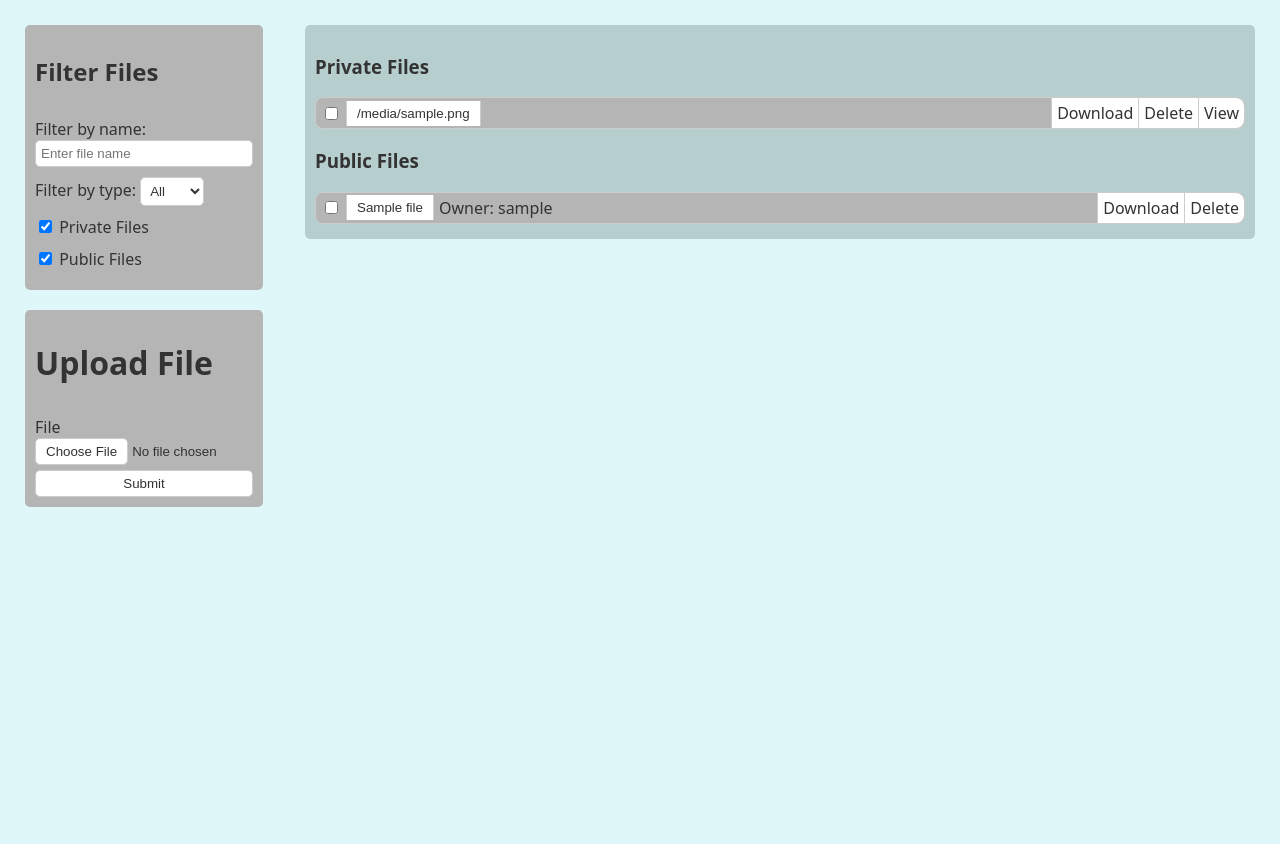
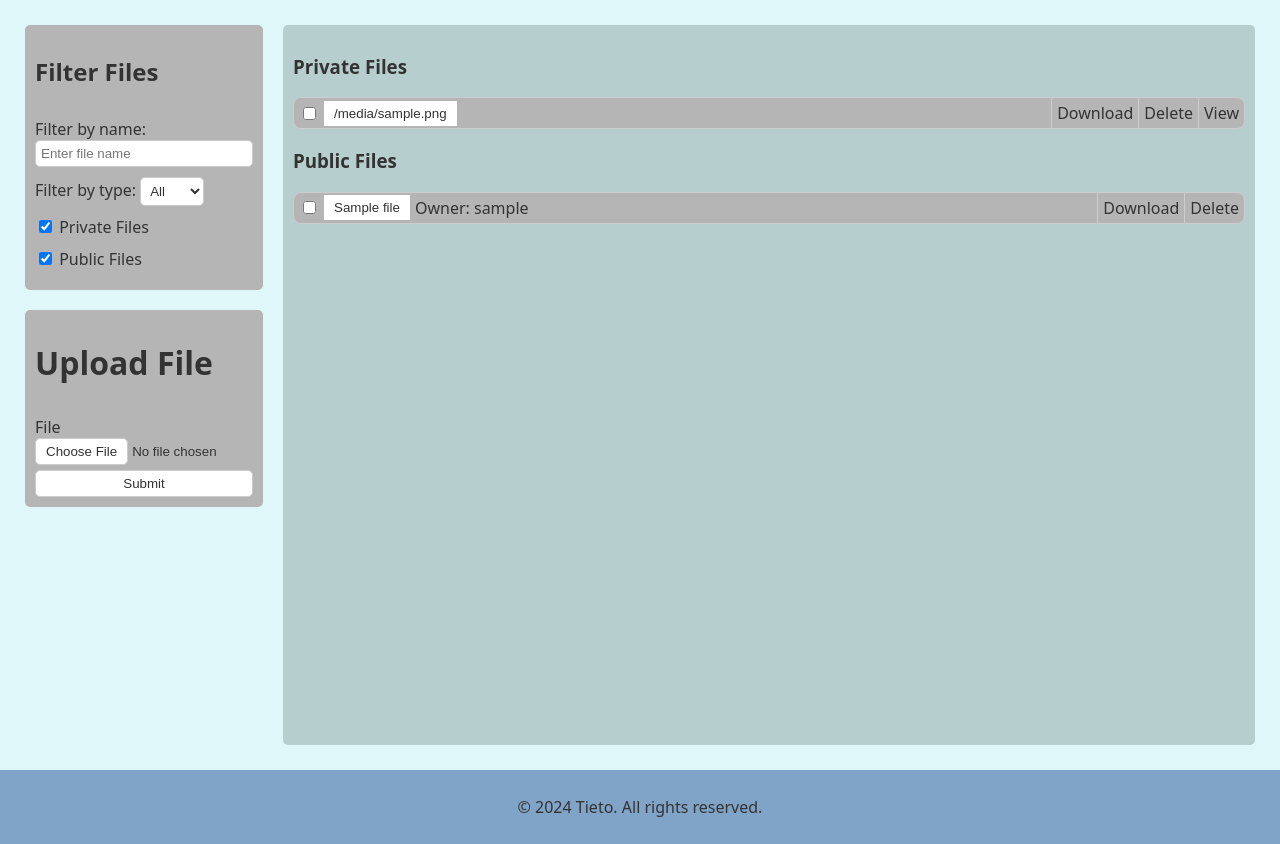
Before and after one commit to PotaattiLord/flask-fileshare, a Flask app: template app/templates/index.html in a window 1280 px wide. Shown: the part 60-904 px from the top of the page. Before the commit the page ends 567 px from the top, so only its background shows below. Run offline with Flask 3, Linux system fonts and the light colour scheme; the template is opened without the code that fills it: most values are stand-ins (such as "Sample title", 1, 10 or a date in 2020); form fields are guessed from the names that the template uses.

Commit message:
Small changes

```diff
--- a/app/auth/routes.py
+++ b/app/auth/routes.py
@@ -101,6 +101,8 @@ def static_file(filename):
 @login_required
 def public_file(filename):
     public_root = os.path.join(app.config["UPLOAD_FOLDER"], "public")
+    if not os.path.exists(os.path.join(public_root, filename)):
+        abort(404)
     return send_from_directory(public_root, filename)
 
 
@@ -111,7 +113,10 @@ def private_file(user_id, filename):
         abort(403)
 
     private_root = os.path.join(app.config['UPLOAD_FOLDER'], 'private', str(user_id))
+    if not os.path.exists(os.path.join(private_root, filename)):
+        abort(404)
     return send_from_directory(private_root, filename)
+
 
 @bp.route('/delete/<string:access>/<int:user_id>/<path:filename>', methods=['POST'])
 @login_required
--- a/app/static/script.js
+++ b/app/static/script.js
@@ -68,6 +68,12 @@ document.getElementById('fileNameFilter').addEventListener('input', function() {
         }
     });
 });
+
+if (document.getElementById('private-files').children.length === 0 && document.getElementById('public-files').children.length === 0) {
+    document.getElementById('no-files-message').style.display = 'block';
+} else {
+    document.getElementById('no-files-message').style.display = 'none';
+}
 
 function showFileViewer(fileUrl) {
     document.getElementById('file-viewer-img').style.display = 'none';
--- a/app/static/style.css
+++ b/app/static/style.css
@@ -15,7 +15,7 @@
     --topbar-bg: #353535;
     --text-color: #f5f5f5;
     --input-bg: #2c2c2c;
-    --file-item-bg: #3c3c3c;
+    --file-item-bg: #2e2e2e;
     --files-bg: #3c3c3c;
     --link-color: #007bff;
 }
@@ -27,6 +27,12 @@ body {
     color: var(--text-color);
     transition: background 0.3s, color 0.3s;
     min-height: 100vh;
+}
+main {
+    display: flex;
+    gap: 10px;
+    padding: 10px;
+    height: calc(100vh - 50px - 20px); /* Adjust for top bar and padding */
 }
 input:not([type="file"]), select, textarea {
     border: 1px solid #ccc;
@@ -52,6 +58,12 @@ a:hover {
 }
 .content {
     padding: 20px;
+}
+footer {
+    background-color: var(--topbar-bg);
+    color: var(--text-color);
+    text-align: center;
+    padding: 10px;
 }
 #logo {
     font-weight: bold;
@@ -108,9 +120,13 @@ a:hover {
 }
 .file-item button {
     border-radius: 0;
-    border-top: none;
-    border-bottom: none;
+    border: none;
     cursor: pointer;
+    font-weight: normal;
+}
+.file-item button:hover {
+    background-color: #676767;
+    font-weight: bold;
 }
 .file-item a {
     color: var(--text-color);
@@ -122,7 +138,6 @@ a:hover {
     padding: 0 5px;
     display: flex;
     align-items: center;
-    background-color: var(--input-bg);
 }
 .file-item a:hover {
     background-color: #676767;
@@ -140,13 +155,13 @@ a:hover {
     gap: 5px;
     padding: 10px;
 }
+
 .sidebar {
     display: flex;
     flex-direction: column;
     gap: 10px;
     width: 20%;
-    height: fit-content;
-    float: left;
+    height: 100%;
 }
 .sidebar * {
     padding-bottom: 5px;
@@ -161,8 +176,7 @@ a:hover {
     border-radius: 5px;
     margin: 5px;
     padding: 10px;
-    float: right;
-    width: 75%;
+    flex: 1;
 }
 
 .flashes {
@@ -207,6 +221,8 @@ a:hover {
 }
 #file-viewer-img {
     border-radius: 10px;
+    min-width: 100px;
+    min-height: 100px;
     max-width: 100%;
     max-height: 70vh;
     width: auto;
--- a/app/templates/base.html
+++ b/app/templates/base.html
@@ -22,7 +22,7 @@
             <p>Logged in as {{ current_user.username }}</p>
             {% endif %}
         </header>
-        <div class="content">
+        <main class="content">
             {% with messages = get_flashed_messages() %}
             {% if messages %}
             <ul class="flashes">
@@ -33,8 +33,11 @@
             {% endif %}
             {% endwith %}
             {% block content %}{% endblock %}
-        </div>
+        </main>
         {% include 'file-viewer.html' %}
+        <footer class="footer">
+            <p>&copy; 2024 Tieto. All rights reserved.</p>
+        </footer>
     </body>
 </html>
 <script src="{{ url_for('static', filename='script.js') }}"></script>
--- a/app/templates/index.html
+++ b/app/templates/index.html
@@ -43,7 +43,8 @@
         </div>
     </div>
     <div id="files" class="files">
-        <div class="file-list private-files">
+        <p id="no-files-message" style="display: none;">{{ _('No files available.') }}</p>
+        <div id="private-files" class="file-list private-files">
             <h3>{{ _('Private Files') }}</h3>
             {% for file in files %}
             <div class="file-item">
@@ -64,7 +65,7 @@
             {% endfor %}
         </div>
         {% if public_files %}
-        <div class="file-list public-files">
+        <div id="public-files" class="file-list public-files">
             <h3>{{ _('Public Files') }}</h3>
             {% for file in public_files %}
             <div class="file-item">
```
